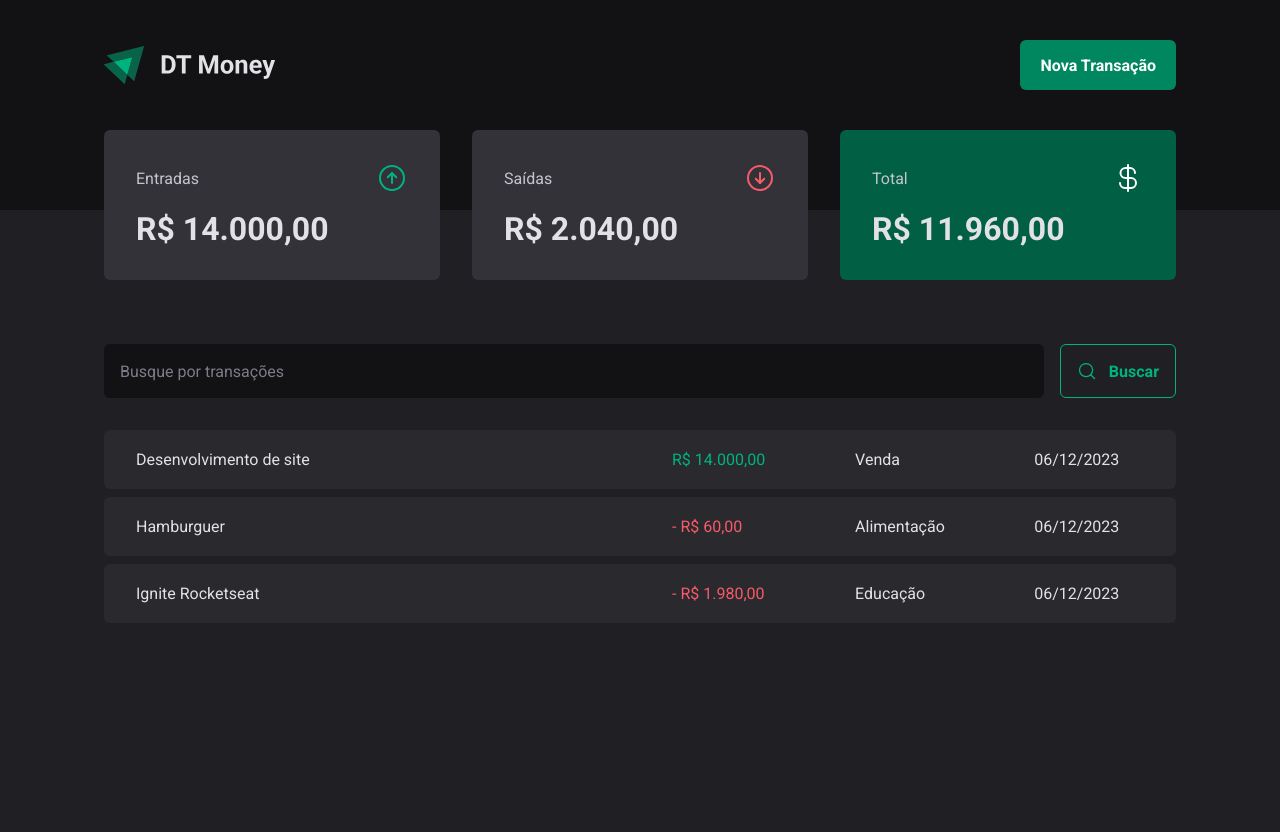
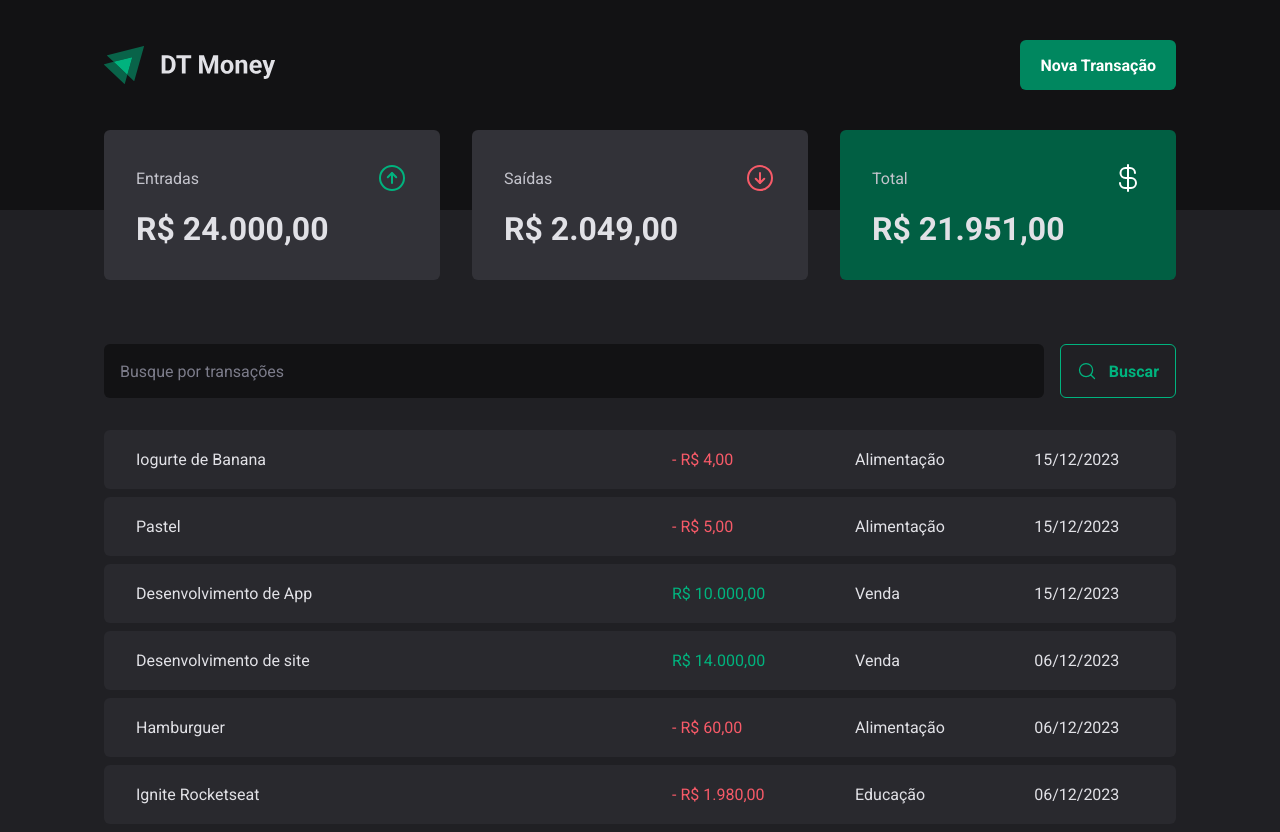
Before and after one commit to Maiquinho/dt-money, a React (Vite) app: page / in a window 1280 px wide. Before the commit the page ends 800 px from the top, so only its background shows below. Built offline with nearby package versions, Linux system fonts and the light colour scheme; data requests are answered from the project's data file.

Commit message:
Commit: Conexão com a API - Criando nova transação

```diff
--- a/server.json
+++ b/server.json
@@ -23,6 +23,30 @@
       "category": "Educação",
       "price": 1980,
       "createdAt": "2023-12-06T09:24:10.718Z"
+    },
+    {
+      "category": "Venda",
+      "description": "Desenvolvimento de App",
+      "price": 10000,
+      "type": "income",
+      "createdAt": "2023-12-15T09:18:41.841Z",
+      "id": 4
+    },
+    {
+      "category": "Alimentação",
+      "description": "Pastel",
+      "price": 5,
+      "type": "outcome",
+      "createdAt": "2023-12-15T09:23:51.282Z",
+      "id": 5
+    },
+    {
+      "category": "Alimentação",
+      "description": "Iogurte de Banana",
+      "price": 4,
+      "type": "outcome",
+      "createdAt": "2023-12-15T09:48:49.173Z",
+      "id": 6
     }
   ]
 }
--- a/src/components/NewTransactionModal/index.tsx
+++ b/src/components/NewTransactionModal/index.tsx
@@ -1,3 +1,6 @@
+import { useContext } from 'react';
+import { TransactionContext } from '../../contexts/TransactionsContext';
+
 import * as Dialog from '@radix-ui/react-dialog';
 import * as z from 'zod';
 
@@ -16,11 +19,14 @@ const newTransactionFormSchema = z.object({
 type NewTransactionFormInputs = z.infer<typeof newTransactionFormSchema>
 
 export function NewTransactionModal() {
+    const { createTransactions } = useContext(TransactionContext);
+
     const {
         control,
         register,
         handleSubmit,
         formState: { isSubmitting },
+        reset,
     } = useForm<NewTransactionFormInputs>({
         resolver: zodResolver(newTransactionFormSchema),
         defaultValues: {
@@ -29,9 +35,16 @@ export function NewTransactionModal() {
     })
 
     async function handleCreateNewTransaction(data: NewTransactionFormInputs){
-        await new Promise(resolve => setTimeout(resolve, 2000))
+        const { category, description, price, type } = data;
 
-        console.log(data)
+        await createTransactions({
+            category,
+            description,
+            price,
+            type,
+        });
+
+        reset();
     }
 
     return (
--- a/src/contexts/TransactionsContext.tsx
+++ b/src/contexts/TransactionsContext.tsx
@@ -10,9 +10,17 @@ interface Transaction {
     createdAt: string;
 }
 
+interface CreateTransactionInput {
+    description: string;
+    price: number;
+    category: string;
+    type: 'income' | 'outcome';
+}
+
 interface TrasactionContextType {
     transactions: Transaction[]
     fetchTransactions: (query?: string) => Promise<void>
+    createTransactions: (data: CreateTransactionInput) => Promise<void>
 }
 
 interface TransactionsProviderProps {
@@ -27,11 +35,27 @@ export function TransactionsProvider({ children }: TransactionsProviderProps){
     async function fetchTransactions(query?: string) {
         const response = await api.get('/transactions', {
             params: {
+                _sort: 'createdAt',
+                _order: 'desc',
                 q: query
             }
         })
 
         setTransactions(response.data)
+    }
+
+    async function createTransactions(data: CreateTransactionInput){
+        const { category, description, price, type } = data;
+
+        const response = await api.post('transactions', {
+            category,
+            description,
+            price,
+            type,
+            createdAt: new Date()
+        });
+
+        setTransactions(state => [response.data, ...state]);
     }
 
     useEffect(() => {
@@ -41,7 +65,8 @@ export function TransactionsProvider({ children }: TransactionsProviderProps){
     return (
         <TransactionContext.Provider value={{
             transactions,
-            fetchTransactions
+            fetchTransactions,
+            createTransactions
         }}>
             {children}
         </TransactionContext.Provider>
```
Lines whose indentation alone changed are shown as unchanged.
